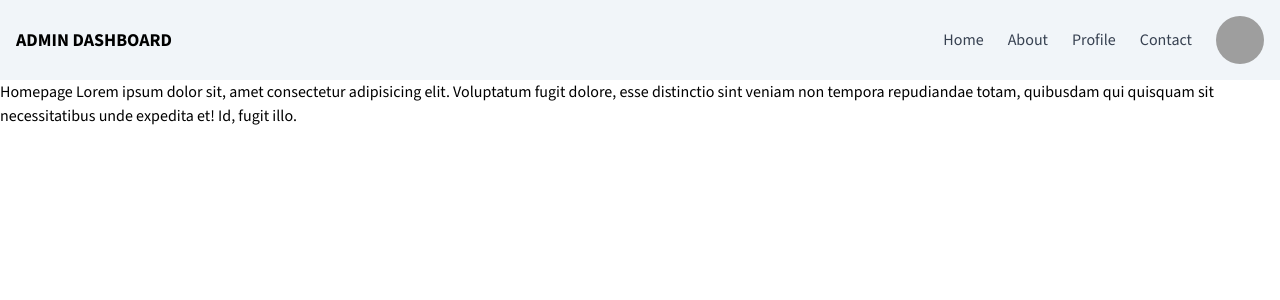
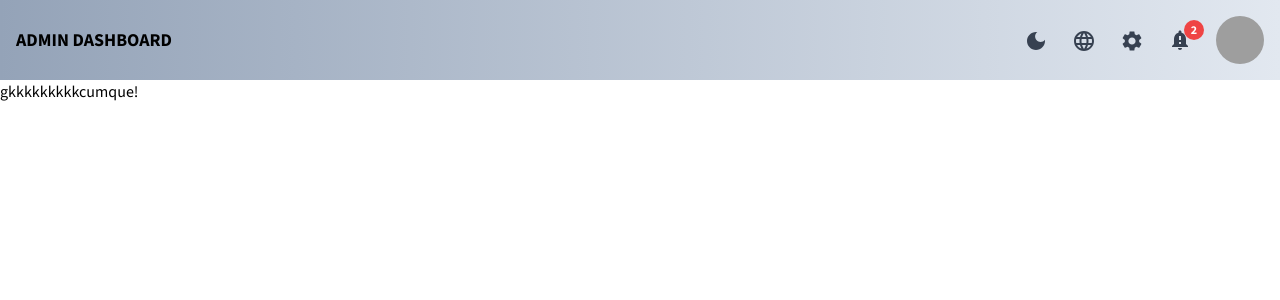
Before and after one commit to Ahsinal/admin-panel, a React (Create React App) app: page / in a window 1280 px wide. Shown: the top 300 px of the page. Built offline with nearby package versions, Linux system fonts and the light colour scheme; grey boxes are pictures that could not be loaded.

Commit message:
adjusted padding

```diff
--- a/src/App.jsx
+++ b/src/App.jsx
@@ -1,17 +1,24 @@
 import Topbar from "./components/Topbar";
 import ReactDOM from "react-dom";
 import { Route, BrowserRouter as Router, Routes } from "react-router-dom";
-import './index.css'
+import "./index.css";
 import Homepage from "./pages/Homepage";
+import { useState } from "react";
 
 function App() {
+  const [isNavbarOpen, setIsNavbarOpen] = useState(false);
+
+  // Handler to pass navbar open state to Homepage
+  const handleNavbarToggle = (state) => {
+    setIsNavbarOpen(state);
+  };
   return (
-   <Router>
-    <Topbar/>
-    <Routes>
-      <Route path="/" element={<Homepage/>}/>
-    </Routes>
-   </Router>
+    <Router>
+      <Topbar onNavbarToggle={handleNavbarToggle} />
+      <Routes>
+        <Route path="/" element={<Homepage isNavbarOpen={isNavbarOpen} />} />
+      </Routes>
+    </Router>
   );
 }
 
--- a/src/components/Topbar.jsx
+++ b/src/components/Topbar.jsx
@@ -1,28 +1,69 @@
-import React, { useState } from "react";
+import React, { useEffect, useRef, useState } from "react";
 import { Link } from "react-router-dom";
-const Topbar = () => {
+import {
+  DarkMode,
+  Language,
+  NotificationAdd,
+  NotificationImportant,
+  NotificationsActiveIcon,
+  Settings,
+} from "@mui/icons-material";
+const Topbar = ({onNavbarToggle}) => {
   const [isOpen, setIsOpen] = useState(false);
-
   const toggleNavbar = () => {
     setIsOpen(!isOpen);
+    onNavbarToggle(isOpen)//// Pass state to parent (Homepage)
   };
+
+  const [isScrolled, setIsScrolled] = useState(false);
+
+  // Detect scroll to determine when navbar should stick
+  useEffect(() => {
+    const handleScroll = () => {
+      if (window.scrollY >= 100) {
+        setIsScrolled(true); // When scrolled more than 50px
+      } else {
+        setIsScrolled(false); // Reset when at top
+      }
+    };
+
+    window.addEventListener("scroll", handleScroll);
+
+    return () => {
+      window.removeEventListener("scroll", handleScroll);
+    };
+  }, []);
+
   return (
     <>
       {/* Main Navbar */}
-      <div className={`bg-slate-100  }`}>
-        <div className="container mx-auto  flex items-center justify-between px-4 lg:py-4 ">
+      <div
+        className={`bg-gradient-to-r from-slate-400 to-slate-200 transition-transform bg-opacity-100 duration-500 ease-in-out ${
+          isScrolled ? "transform translate-y-0 sticky top-0 z-10" : ""
+        }`}
+      >
+        <div className="container mx-auto  flex items-center justify-between px-4 lg:py-4 px-0">
           <div className="text-lg font-bold">ADMIN DASHBOARD</div>
           {/* Right Section  Menu for large screens) */}
           <div className="hidden ml-auto md:flex items-center space-x-6 ">
-            {["Home", "About", "Profile", "Contact"].map((item) => (
-              <Link
-                key={item}
-                to={`/${item.toLowerCase()}`}
-                className="text-gray-700 hover:text-gray-900 cursor-pointer"
-              >
-                {item}
-              </Link>
-            ))}
+            <Link to="/" className=" text-gray-700 hover:text-gray-900">
+              <DarkMode className="text-2xl" />
+            </Link>
+            <Link to="/" className=" text-gray-700 hover:text-gray-900">
+              <Language className="text-2xl" />
+            </Link>
+            <Link to="/" className=" text-gray-700 hover:text-gray-900">
+              <Settings className="text-2xl" />
+            </Link>
+            <Link
+              to="/"
+              className="flex items-center relative text-gray-700 hover:text-gray-900"
+            >
+              <NotificationImportant className="text-2xl" />
+              <span className="absolute top-0 right-0 bg-red-500 text-white text-xs font-bold rounded-full h-5 w-5 flex items-center justify-center transform translate-x-3 -translate-y-2">
+                2
+              </span>
+            </Link>
             {/* Avatar */}
             <Link to="/profile">
               <img
@@ -76,8 +117,8 @@ const Topbar = () => {
 
           {/* Mobile Dropdown Menu */}
           {isOpen && (
-            <div className="md:hidden absolute top-12 left-0 right-0 bg-slate-100 shadow-md z-10 flex flex-col items-start space-y-2 p-4">
-              {["Home", "About", "Profile", "Contact"].map((item) => (
+            <div className="md:hidden fixed top-12 left-0 right-0 bg-gradient-to-r from-slate-400 to-slate-200 shadow-md z-10 flex flex-col items-start space-y-2 p-4">
+              {["Home", "About", "Profile"].map((item) => (
                 <Link
                   key={item}
                   to={`/${item.toLowerCase()}`}
@@ -87,6 +128,9 @@ const Topbar = () => {
                   {item}
                 </Link>
               ))}
+              <Link to="/" className="text-gray-700 hover:text-gray-900">
+                <NotificationImportant />
+              </Link>
               {/* Avatar */}
               <Link to="/profile" className="flex mt-2">
                 <img
--- a/src/pages/Homepage.jsx
+++ b/src/pages/Homepage.jsx
@@ -1,9 +1,11 @@
-import React from 'react'
+import React from "react";
 
-const Homepage = () => {
+const Homepage = ({ isNavbarOpen }) => {
   return (
-    <div >Homepage Lorem ipsum dolor sit, amet consectetur adipisicing elit. Voluptatum fugit dolore, esse distinctio sint veniam non tempora repudiandae totam, quibusdam qui quisquam sit necessitatibus unde expedita et! Id, fugit illo.</div>
-  )
-}
+    <div className={`pt-${isNavbarOpen ? "0" : "52"} `}>
+      gkkkkkkkkkcumque!
+    </div>
+  );
+};
 
-export default Homepage
+export default Homepage;
```
